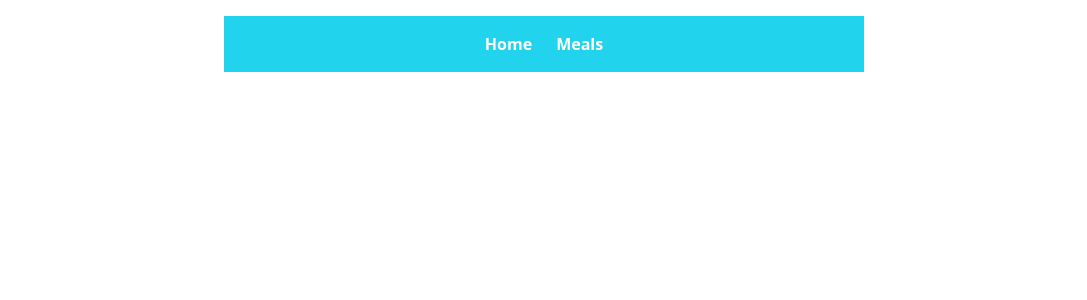
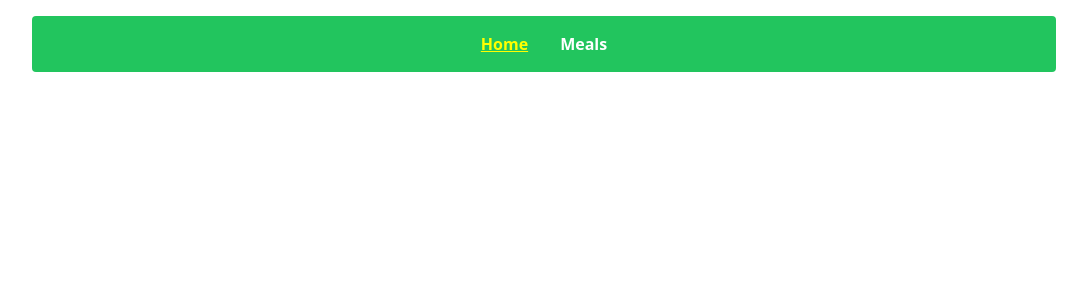
Before and after one commit to Sobuj54/module-54.5-mealdb-routing-practice, a React (Vite) app: page / in a window 1280 px wide. Shown: the top 300 px of the page, without its empty margins (96-1183 px from the left). Built offline with nearby package versions, Linux system fonts and the light colour scheme.

Commit message:
added activeLink to header

```diff
--- /dev/null
+++ b/src/components/ActiveLink/ActiveLink.css
@@ -0,0 +1,4 @@
+.active{
+    color: yellow;
+    text-decoration: underline;
+}
--- /dev/null
+++ b/src/components/ActiveLink/ActiveLink.jsx
@@ -0,0 +1,13 @@
+import React from "react";
+import { NavLink } from "react-router-dom";
+import "./ActiveLink.css";
+
+const ActiveLink = ({ to, children }) => {
+  return (
+    <NavLink to={to} className={({ isActive }) => (isActive ? "active" : "")}>
+      {children}
+    </NavLink>
+  );
+};
+
+export default ActiveLink;
--- a/src/components/Header/Header.jsx
+++ b/src/components/Header/Header.jsx
@@ -1,13 +1,11 @@
 import React from "react";
-import { Link } from "react-router-dom";
+import ActiveLink from "../ActiveLink/ActiveLink";
 
 const Header = () => {
   return (
-    <nav className=" w-2/4 mx-auto text-white font-bold text-center border- mt-4 bg-cyan-400 p-4">
-      <Link to="/">Home</Link>
-      <Link to="/meals" className="ml-6">
-        Meals
-      </Link>
+    <nav className=" w-4/5 mx-auto text-white font-bold border- mt-4 bg-green-500 p-4 flex gap-8 justify-center rounded">
+      <ActiveLink to="/">Home</ActiveLink>
+      <ActiveLink to="/meals">Meals</ActiveLink>
     </nav>
   );
 };
```
